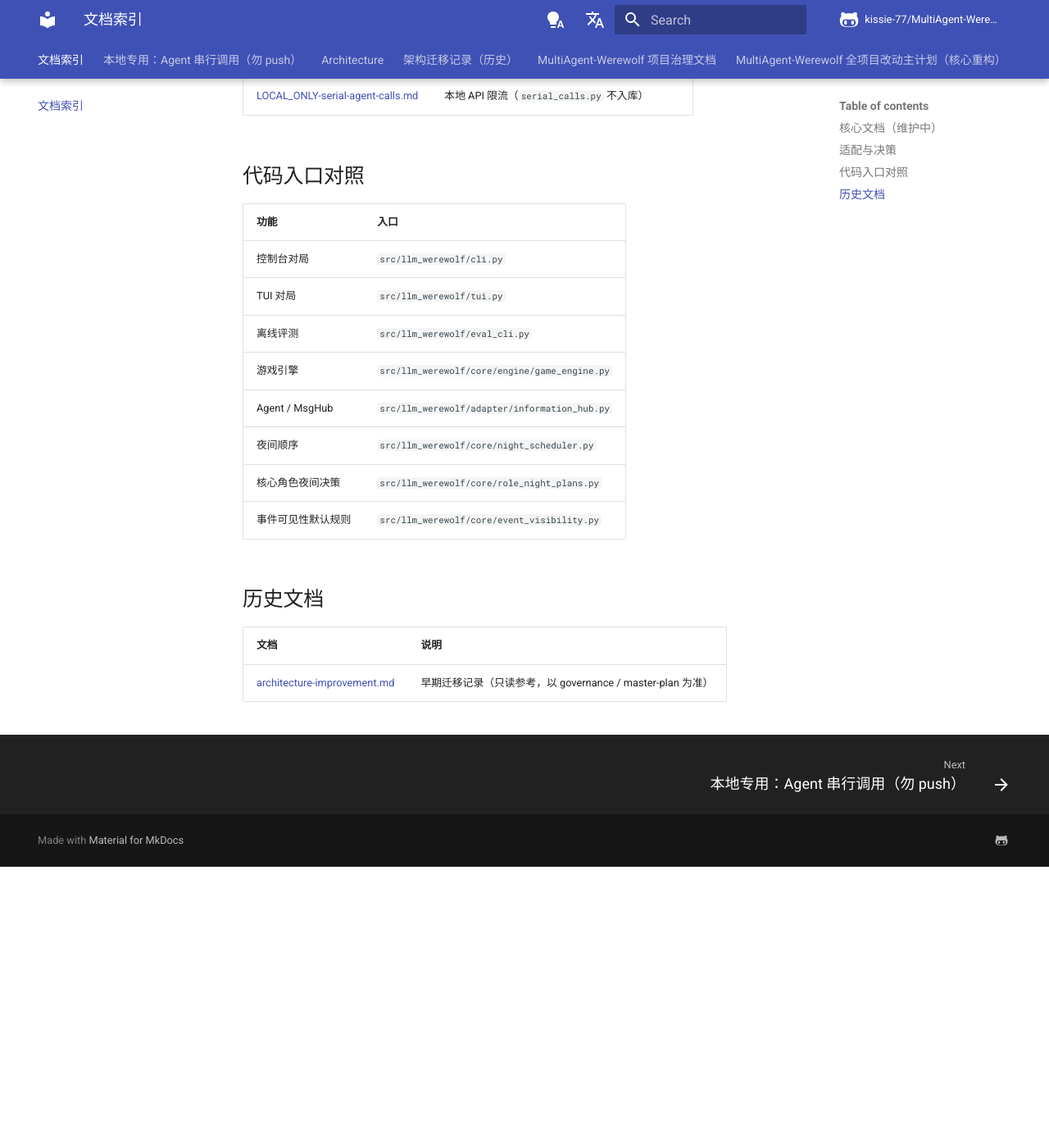
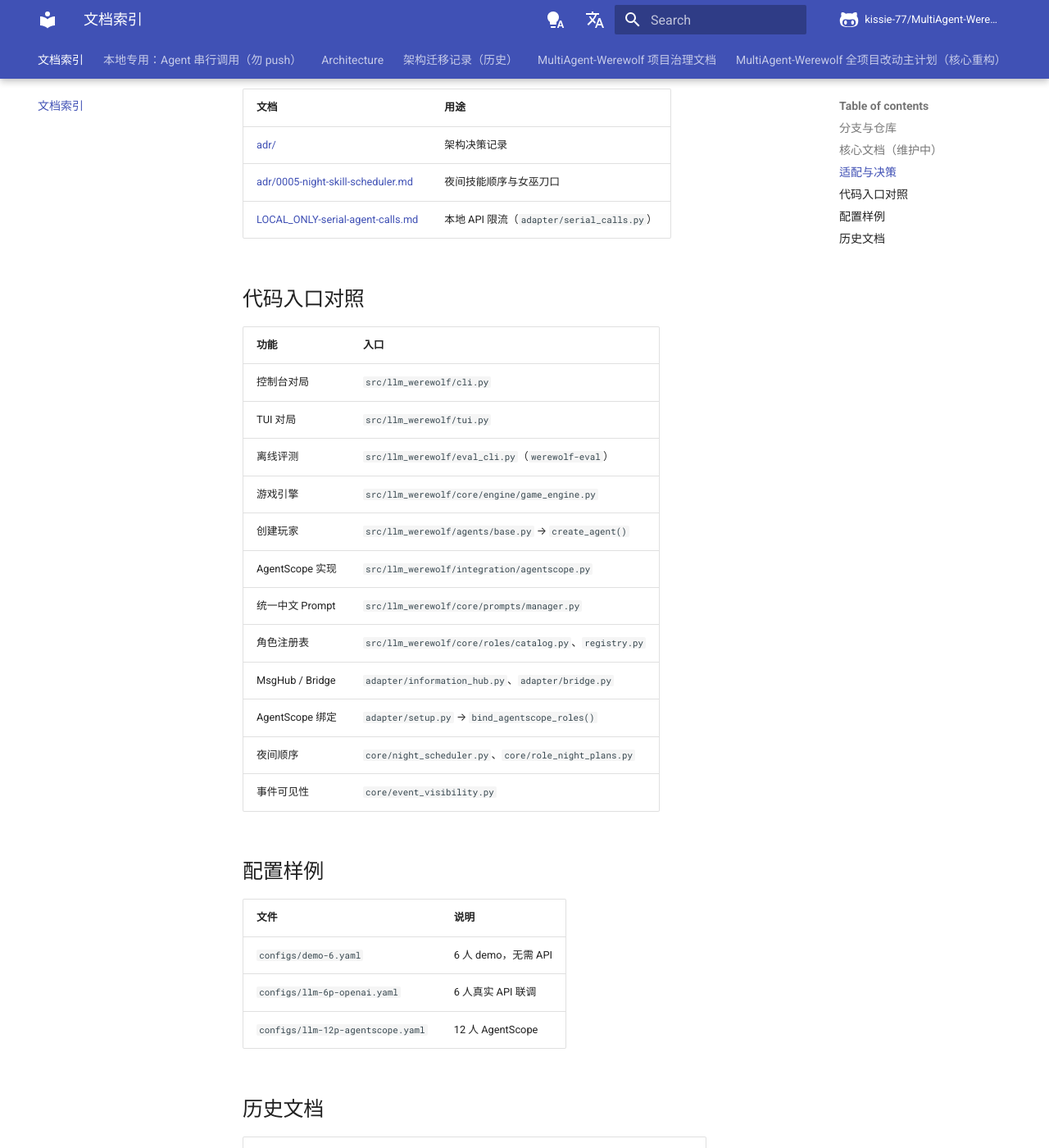
Before and after one commit to kissie-77/MultiAgent-Werewolf, an MkDocs documentation site: the page built from docs/README.md, in a window 1280 px wide and 1400 px high, scrolled down 812 px. Shown: the whole window at 82% size. Built offline with MkDocs 1.6.1 and Material for MkDocs 9.7.7, drawn with Linux system fonts in a browser that asks for light colours; comment, search, counter and statistics services are not loaded; before the commit the page ends 1869 px from its top, so only the background shows below that; some of the changed text lies outside the part shown.

Commit message:
docs: align README and docs with integrated lvyihan_test layout
- Document lvyihan_test as primary dev branch and LBP97541135 repo URLs
- Replace obsolete ai/ and action_selector tree in README.zh-TW; refresh zh-CN agents/arch
- Expand docs/README, project-structure, arch, architecture-improvement for
  agents/, integration/, core/prompts/, roles/catalog (implementation field)
- Rewrite root README.md as concise index to docs and configs

Co-authored-by: LBP97541135 <LBP97541135@users.noreply.github.com>

```diff
--- a/docs/README.md
+++ b/docs/README.md
@@ -1,15 +1,20 @@
 # 文档索引
 
 阅读顺序建议：**本页 → [arch.md](./arch.md) → [project-governance.md](./project-governance.md)**
+
+## 分支与仓库
+
+- 日常开发与联调请使用 Git 分支 **`lvyihan_test`**（与 `main` 并列，集成分支为单提交历史）。
+- 仓库：`https://github.com/LBP97541135/MultiAgent-Werewolf`
 
 ## 核心文档（维护中）
 
 | 文档 | 用途 |
 |------|------|
-| [arch.md](./arch.md) | 分层架构、引擎 Mixin、夜间调度、信息隔离（1–2 屏概览） |
-| [project-governance.md](./project-governance.md) | 职责边界、阶段归属、**Event 可见性表**（Review 权威） |
+| [arch.md](./arch.md) | 分层架构、引擎 Mixin、夜间调度、信息隔离 |
+| [project-governance.md](./project-governance.md) | 职责边界、阶段归属、**Event 可见性表** |
 | [project-structure.md](./project-structure.md) | 目录树与新建文件规则 |
-| [project-master-plan.md](./project-master-plan.md) | 核心重构阶段与验收 DoD |
+| [project-master-plan.md](./project-master-plan.md) | 重构阶段与验收 DoD |
 | [roadmap.md](./roadmap.md) | 对外迭代与远期功能 |
 | [workflow.md](./workflow.md) | 开发/运行工作流 |
 
@@ -17,9 +22,9 @@
 
 | 文档 | 用途 |
 |------|------|
-| [adr/](./adr/) | 架构决策记录（Mixin、异步、评测、夜间调度等） |
-| [adr/0005-night-skill-scheduler.md](./adr/0005-night-skill-scheduler.md) | 夜间技能顺序与女巫刀口依赖 |
-| [LOCAL_ONLY-serial-agent-calls.md](./LOCAL_ONLY-serial-agent-calls.md) | 本地 API 限流（`serial_calls.py` 不入库） |
+| [adr/](./adr/) | 架构决策记录 |
+| [adr/0005-night-skill-scheduler.md](./adr/0005-night-skill-scheduler.md) | 夜间技能顺序与女巫刀口 |
+| [LOCAL_ONLY-serial-agent-calls.md](./LOCAL_ONLY-serial-agent-calls.md) | 本地 API 限流（`adapter/serial_calls.py`） |
 
 ## 代码入口对照
 
@@ -27,15 +32,27 @@
 |------|------|
 | 控制台对局 | `src/llm_werewolf/cli.py` |
 | TUI 对局 | `src/llm_werewolf/tui.py` |
-| 离线评测 | `src/llm_werewolf/eval_cli.py` |
+| 离线评测 | `src/llm_werewolf/eval_cli.py`（`werewolf-eval`） |
 | 游戏引擎 | `src/llm_werewolf/core/engine/game_engine.py` |
-| Agent / MsgHub | `src/llm_werewolf/adapter/information_hub.py` |
-| 夜间顺序 | `src/llm_werewolf/core/night_scheduler.py` |
-| 核心角色夜间决策 | `src/llm_werewolf/core/role_night_plans.py` |
-| 事件可见性默认规则 | `src/llm_werewolf/core/event_visibility.py` |
+| 创建玩家 | `src/llm_werewolf/agents/base.py` → `create_agent()` |
+| AgentScope 实现 | `src/llm_werewolf/integration/agentscope.py` |
+| 统一中文 Prompt | `src/llm_werewolf/core/prompts/manager.py` |
+| 角色注册表 | `src/llm_werewolf/core/roles/catalog.py`、`registry.py` |
+| MsgHub / Bridge | `adapter/information_hub.py`、`adapter/bridge.py` |
+| AgentScope 绑定 | `adapter/setup.py` → `bind_agentscope_roles()` |
+| 夜间顺序 | `core/night_scheduler.py`、`core/role_night_plans.py` |
+| 事件可见性 | `core/event_visibility.py` |
+
+## 配置样例
+
+| 文件 | 说明 |
+|------|------|
+| `configs/demo-6.yaml` | 6 人 demo，无需 API |
+| `configs/llm-6p-openai.yaml` | 6 人真实 API 联调 |
+| `configs/llm-12p-agentscope.yaml` | 12 人 AgentScope |
 
 ## 历史文档
 
 | 文档 | 说明 |
 |------|------|
-| [architecture-improvement.md](./architecture-improvement.md) | 早期迁移记录（只读参考，以 governance / master-plan 为准） |
+| [architecture-improvement.md](./architecture-improvement.md) | 早期迁移记录（只读；`ActionSelector` 表述见该文脚注） |
--- a/pyproject.toml
+++ b/pyproject.toml
@@ -80,7 +80,7 @@ requires-python = ">= 3.10"
 license = { text = "MIT" }
 
 [project.urls]
-Repository = "https://github.com/kissie-77/MultiAgent-Werewolf"
+Repository = "https://github.com/LBP97541135/MultiAgent-Werewolf"
 
 [project.scripts]
 llm-werewolf = "llm_werewolf.cli:entry"
```
Also changed, not shown: README.md (+55 -75 lines), README.zh-CN.md (+51 -53 lines), README.zh-TW.md (+22 -24 lines), docs/arch.md (+6 -0 lines), docs/architecture-improvement.md (+1 -1 lines), docs/project-structure.md (+17 -5 lines).
